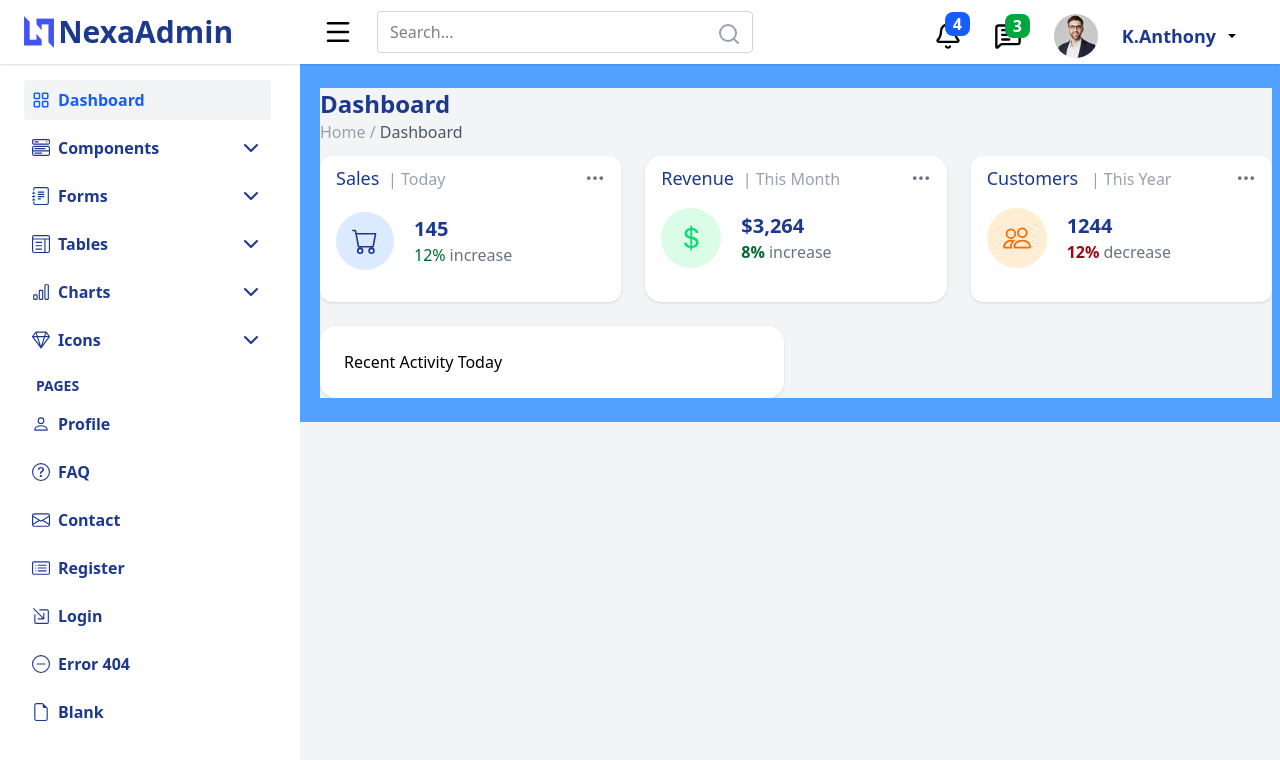
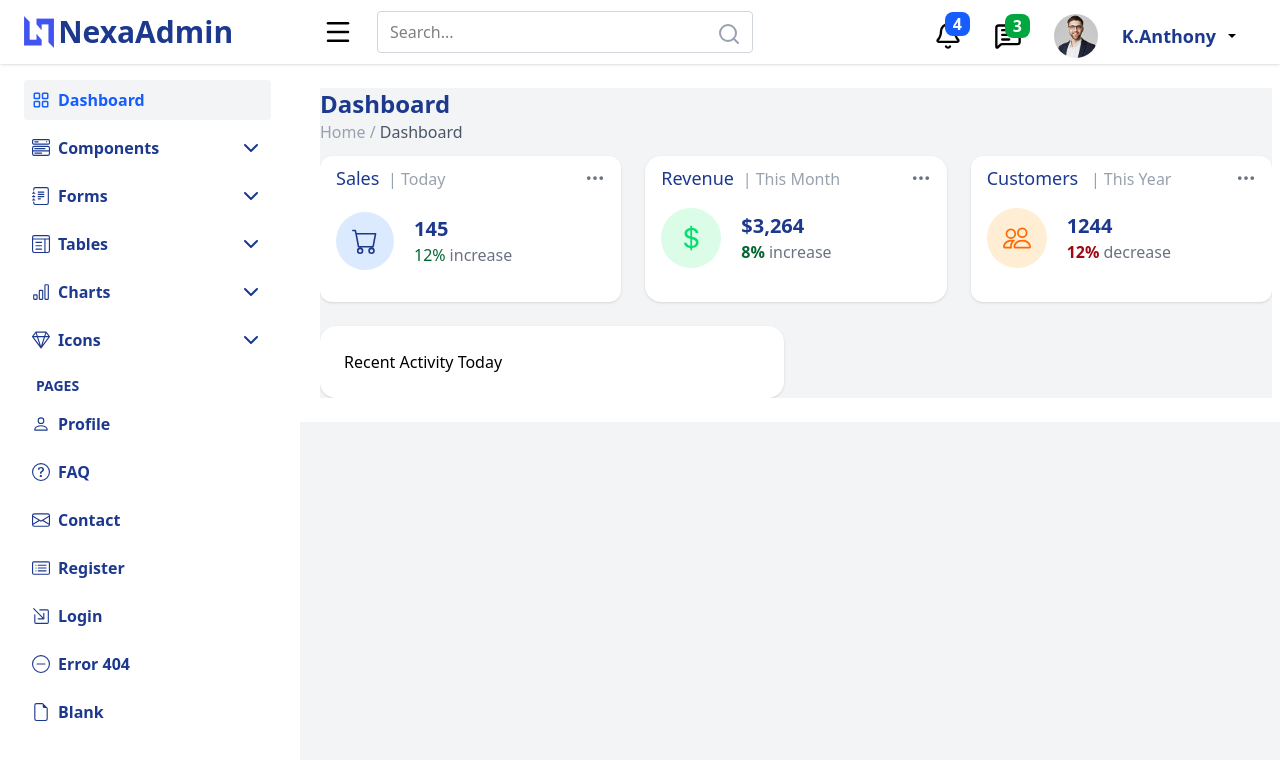
Before and after one commit to James-O/userAdmin, a React (Vite) app: page / in a window 1280 px wide. Shown: the top 760 px of the page. Built offline with nearby package versions, Linux system fonts and the light colour scheme.

Commit message:
set project

```diff
--- a/src/layout/Navbar.jsx
+++ b/src/layout/Navbar.jsx
@@ -129,7 +129,7 @@ const NAVBAR_HEIGHT = 64;
      {sidebarOpen && (
       <div className='bg-white py-4 overflow-y-auto top-10 bottom-0 fixed left-0 w-75'><Sidebar/></div>
      )}
-     <div className='flex-1 overflow-y-auto p-6 ml-70 bg-blue-400'>
+     <div className='flex-1 overflow-y-auto p-6 ml-70 bg-white'>
       <Outlet/>
      </div>
     </div>
```
